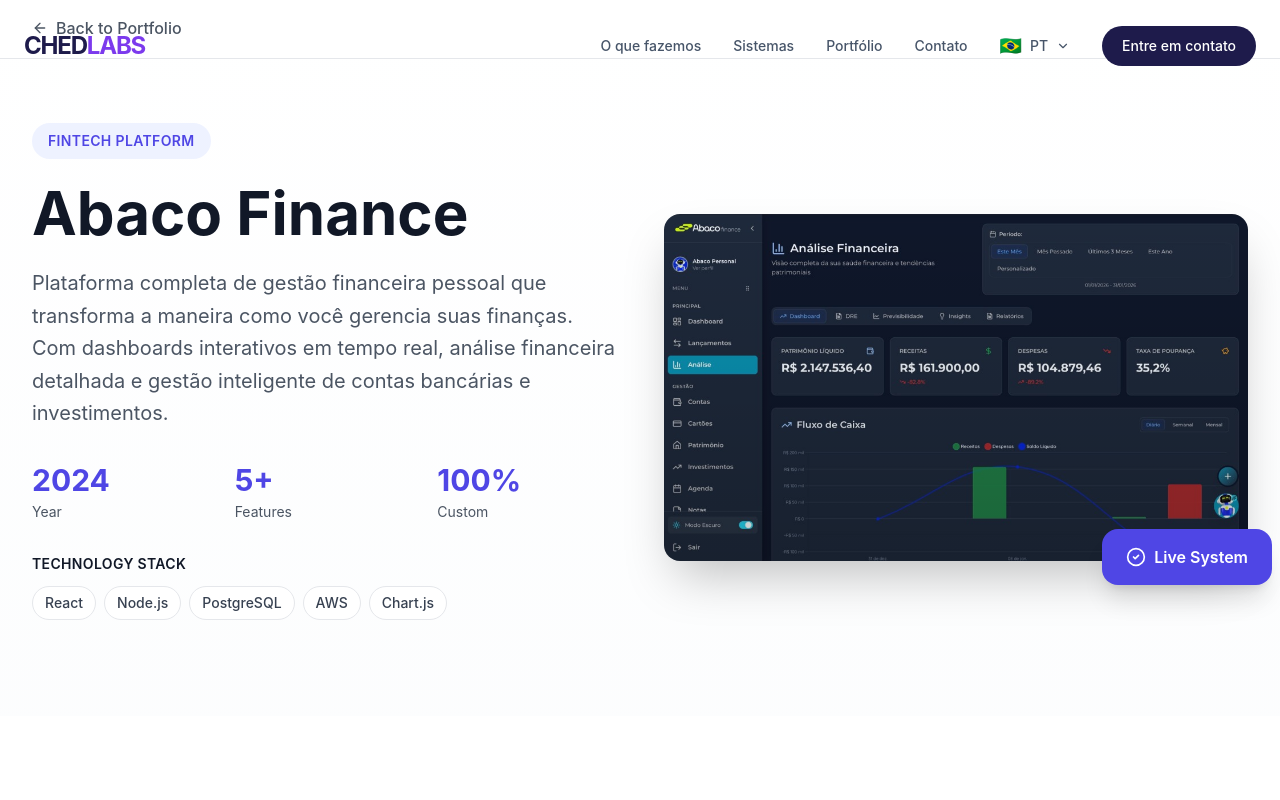
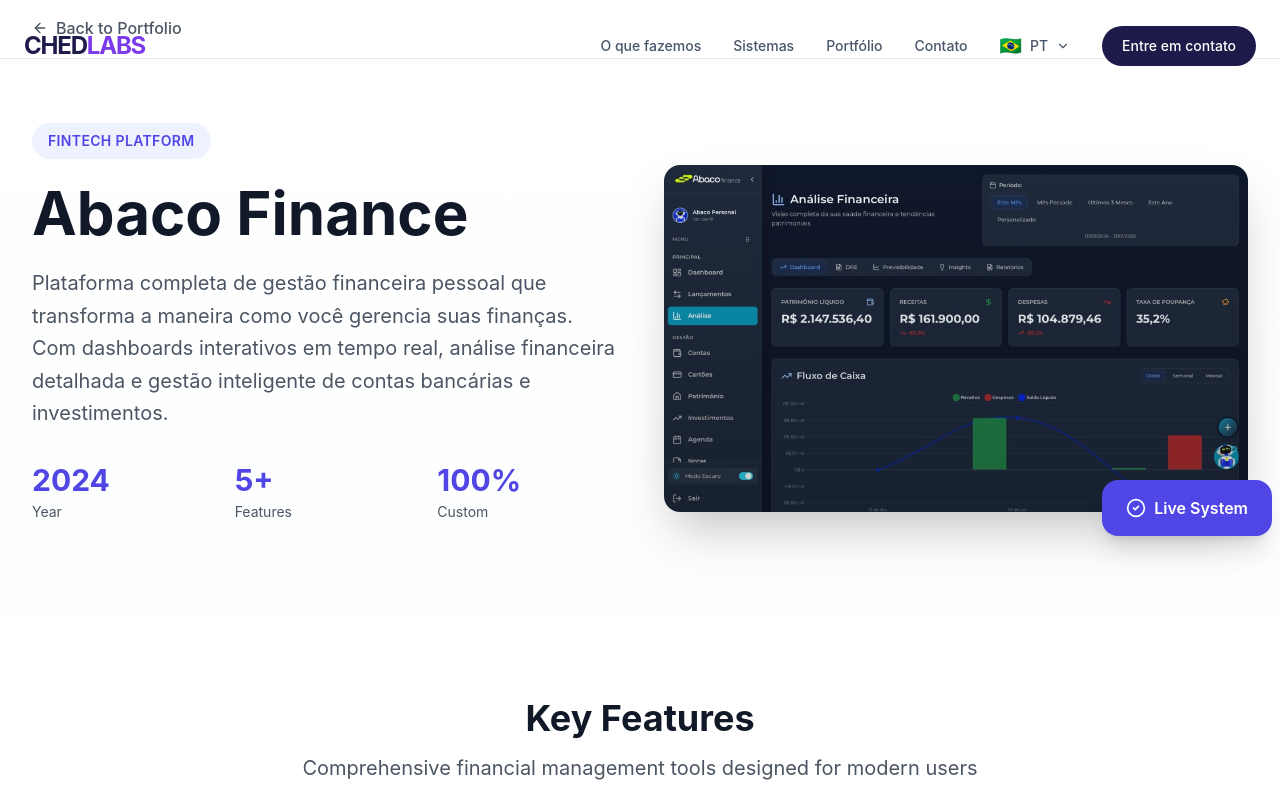
Before and after one commit to Eng-Bernardo/Ched-version_2, a React (Vite) app: page /case-studies/abaco-finance in a window 1280 px wide. Shown: the top 800 px of the page. Built offline with nearby package versions, Linux system fonts and the light colour scheme.

Commit message:
Update case study components - remove technology stack sections

```diff
--- a/src/components/CaseStudyAIDetection.jsx
+++ b/src/components/CaseStudyAIDetection.jsx
@@ -82,20 +82,7 @@
                                 </div>
                             </div>
 
-                            {/* Tech Stack */}
-                            <div className="mb-8">
-                                <h3 className="text-sm font-semibold text-gray-900 mb-3 uppercase tracking-wide">Technology Stack</h3>
-                                <div className="flex flex-wrap gap-2">
-                                    {(projectData.tech || "Python, TensorFlow, OpenCV").split(', ').map((tech, index) => (
-                                        <span
-                                            key={index}
-                                            className="px-3 py-1.5 bg-white border border-cyan-200 rounded-full text-sm font-medium text-gray-700"
-                                        >
-                                            {tech}
-                                        </span>
-                                    ))}
-                                </div>
-                            </div>
+
                         </motion.div>
 
                         {/* Main Video */}
--- a/src/components/CaseStudyAbaco.jsx
+++ b/src/components/CaseStudyAbaco.jsx
@@ -72,20 +72,7 @@
                                 </div>
                             </div>
 
-                            {/* Tech Stack */}
-                            <div className="mb-8">
-                                <h3 className="text-sm font-semibold text-gray-900 mb-3 uppercase tracking-wide">Technology Stack</h3>
-                                <div className="flex flex-wrap gap-2">
-                                    {t('portfolio.projects.abaco.tech').split(', ').map((tech, index) => (
-                                        <span
-                                            key={index}
-                                            className="px-3 py-1.5 bg-white border border-gray-200 rounded-full text-sm font-medium text-gray-700"
-                                        >
-                                            {tech}
-                                        </span>
-                                    ))}
-                                </div>
-                            </div>
+
                         </motion.div>
 
                         {/* Main Screenshot */}
@@ -187,8 +174,8 @@
                                 key={index}
                                 onClick={() => setActiveImage(index)}
                                 className={`relative rounded-xl overflow-hidden transition-all ${activeImage === index
-                                        ? 'ring-4 ring-indigo-600 shadow-xl'
-                                        : 'opacity-60 hover:opacity-100'
+                                    ? 'ring-4 ring-indigo-600 shadow-xl'
+                                    : 'opacity-60 hover:opacity-100'
                                     }`}
                             >
                                 <img
--- a/src/components/CaseStudyDXID.jsx
+++ b/src/components/CaseStudyDXID.jsx
@@ -76,20 +76,7 @@
                                 </div>
                             </div>
 
-                            {/* Tech Stack */}
-                            <div className="mb-8">
-                                <h3 className="text-sm font-semibold text-gray-900 mb-3 uppercase tracking-wide">Technology Stack</h3>
-                                <div className="flex flex-wrap gap-2">
-                                    {projectData.tech.split(', ').map((tech, index) => (
-                                        <span
-                                            key={index}
-                                            className="px-3 py-1.5 bg-white border border-gray-200 rounded-full text-sm font-medium text-gray-700"
-                                        >
-                                            {tech}
-                                        </span>
-                                    ))}
-                                </div>
-                            </div>
+
                         </motion.div>
 
                         {/* Main Screenshot */}
@@ -239,8 +226,8 @@
                                 key={index}
                                 onClick={() => setActiveImage(index)}
                                 className={`relative rounded-xl overflow-hidden transition-all ${activeImage === index
-                                        ? 'ring-4 ring-purple-600 shadow-xl'
-                                        : 'opacity-60 hover:opacity-100'
+                                    ? 'ring-4 ring-purple-600 shadow-xl'
+                                    : 'opacity-60 hover:opacity-100'
                                     }`}
                             >
                                 <img
--- a/src/components/CaseStudyPortalCercargo.jsx
+++ b/src/components/CaseStudyPortalCercargo.jsx
@@ -80,20 +80,7 @@
                                 </div>
                             </div>
 
-                            {/* Tech Stack */}
-                            <div className="mb-8">
-                                <h3 className="text-sm font-semibold text-gray-900 mb-3 uppercase tracking-wide">Technology Stack</h3>
-                                <div className="flex flex-wrap gap-2">
-                                    {(projectData.tech || "React, Node.js").split(', ').map((tech, index) => (
-                                        <span
-                                            key={index}
-                                            className="px-3 py-1.5 bg-white border border-emerald-200 rounded-full text-sm font-medium text-gray-700"
-                                        >
-                                            {tech}
-                                        </span>
-                                    ))}
-                                </div>
-                            </div>
+
                         </motion.div>
 
                         {/* Main Screenshot */}
--- a/src/components/CaseStudyPortalDUX.jsx
+++ b/src/components/CaseStudyPortalDUX.jsx
@@ -75,20 +75,7 @@
                                 </div>
                             </div>
 
-                            {/* Tech Stack */}
-                            <div className="mb-8">
-                                <h3 className="text-sm font-semibold text-gray-900 mb-3 uppercase tracking-wide">Technology Stack</h3>
-                                <div className="flex flex-wrap gap-2">
-                                    {projectData.tech.split(', ').map((tech, index) => (
-                                        <span
-                                            key={index}
-                                            className="px-3 py-1.5 bg-white border border-gray-200 rounded-full text-sm font-medium text-gray-700"
-                                        >
-                                            {tech}
-                                        </span>
-                                    ))}
-                                </div>
-                            </div>
+
                         </motion.div>
 
                         {/* Main Screenshot */}
--- a/src/components/CaseStudyPromoShare.jsx
+++ b/src/components/CaseStudyPromoShare.jsx
@@ -85,20 +85,7 @@
                                 </div>
                             </div>
 
-                            {/* Tech Stack */}
-                            <div className="mb-8">
-                                <h3 className="text-sm font-semibold text-gray-900 mb-3 uppercase tracking-wide">Technology Stack</h3>
-                                <div className="flex flex-wrap gap-2">
-                                    {(projectData.tech || "React, Node.js, AI/ML").split(', ').map((tech, index) => (
-                                        <span
-                                            key={index}
-                                            className="px-3 py-1.5 bg-white border border-orange-200 rounded-full text-sm font-medium text-gray-700"
-                                        >
-                                            {tech}
-                                        </span>
-                                    ))}
-                                </div>
-                            </div>
+
                         </motion.div>
 
                         {/* Main Screenshot */}
--- a/src/components/CaseStudySaaS.jsx
+++ b/src/components/CaseStudySaaS.jsx
@@ -54,14 +54,7 @@
                                 </div>
                             </div>
 
-                            <div className="mb-8">
-                                <h3 className="text-sm font-semibold text-gray-900 mb-3 uppercase tracking-wide">Technology Stack</h3>
-                                <div className="flex flex-wrap gap-2">
-                                    {projectData.tech.split(', ').map((tech, index) => (
-                                        <span key={index} className="px-3 py-1.5 bg-white border border-blue-200 rounded-full text-sm font-medium text-gray-700">{tech}</span>
-                                    ))}
-                                </div>
-                            </div>
+
                         </motion.div>
 
                         <motion.div initial={{ opacity: 0, scale: 0.95 }} animate={{ opacity: 1, scale: 1 }} transition={{ duration: 0.6, delay: 0.2 }} className="relative">
--- a/src/components/Portfolio.jsx
+++ b/src/components/Portfolio.jsx
@@ -232,12 +232,7 @@
                                         {project.data.description}
                                     </p>
 
-                                    {/* Tech Stack - Fixed height */}
-                                    <div className="mb-4 h-10 flex items-center">
-                                        <p className="text-xs text-gray-500 font-medium line-clamp-2">
-                                            {project.data.tech}
-                                        </p>
-                                    </div>
+
 
                                     {/* Action Button - Push to bottom */}
                                     <div className="mt-auto">
```
